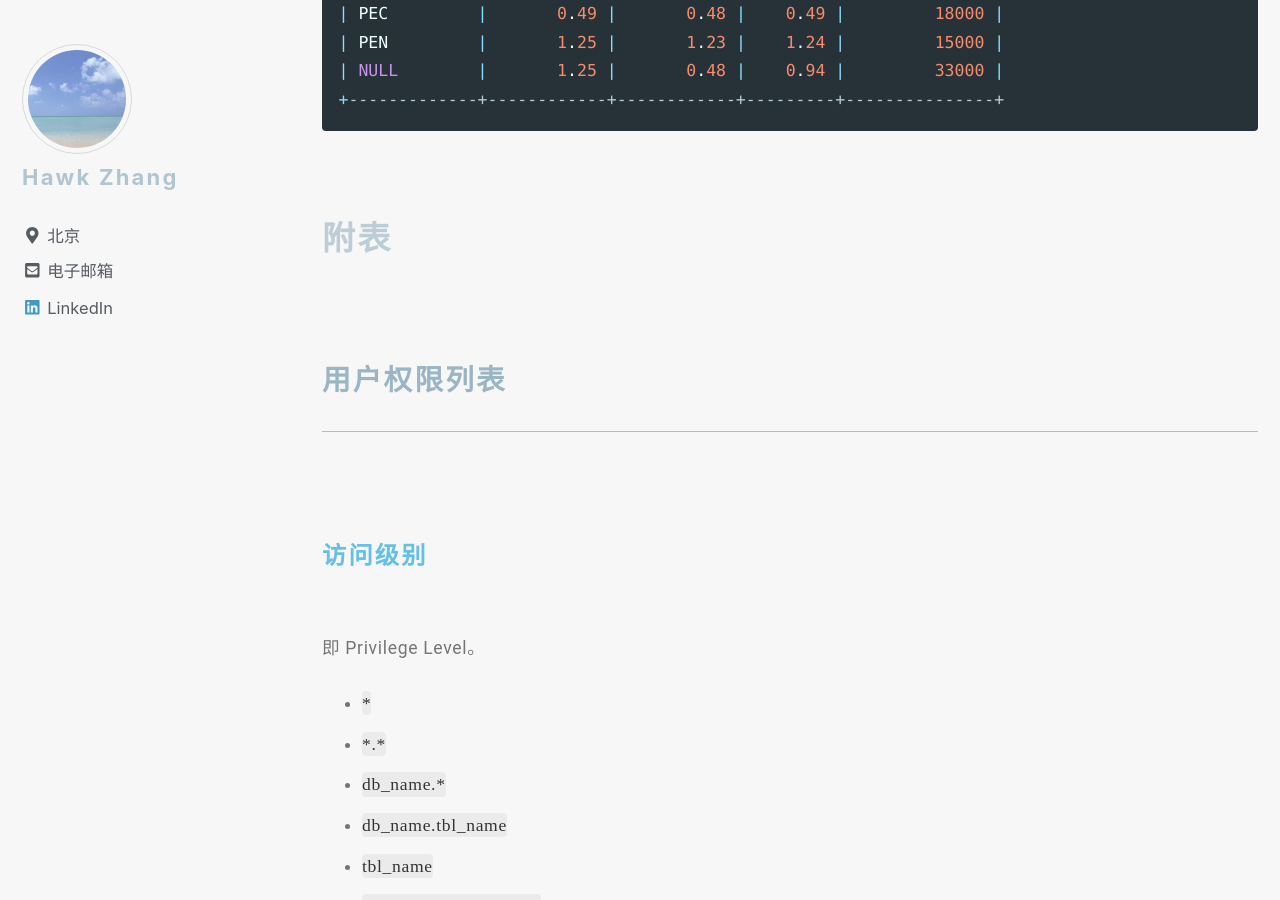
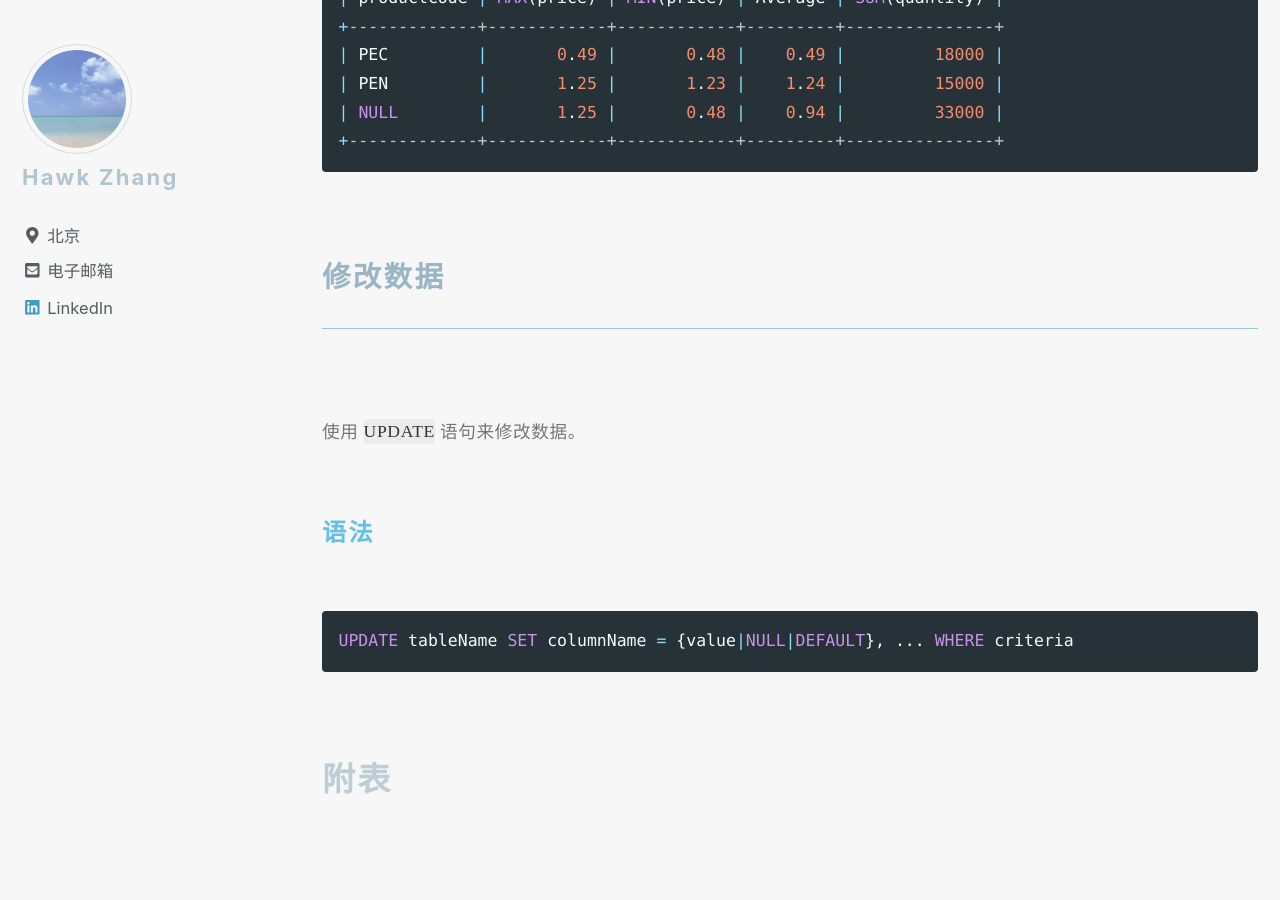
Before and after one commit to narru888/linotes_note, a Jekyll site: the page built from _posts/mysql/2016-04-02-statements.md, in a window 1280 px wide and 900 px high, scrolled down 20787 px. Built offline with Jekyll 4.4.1, drawn with Linux system fonts in a browser that asks for light colours; nearby versions of some CDN libraries; a script that is not in the unit is left out.

Commit message:
update on 2018-10-15 14:51:01 CST

````diff
--- a/_posts/mysql/2016-04-02-statements.md
+++ b/_posts/mysql/2016-04-02-statements.md
@@ -840,6 +840,30 @@
 
 
 
+### 修改数据
+
+使用 `UPDATE` 语句来修改数据。
+
+
+
+
+
+#### 语法
+
+```sql
+UPDATE tableName SET columnName = {value|NULL|DEFAULT}, ... WHERE criteria
+```
+
+
+
+
+
+
+
+
+
+
+
 
 
 
````
